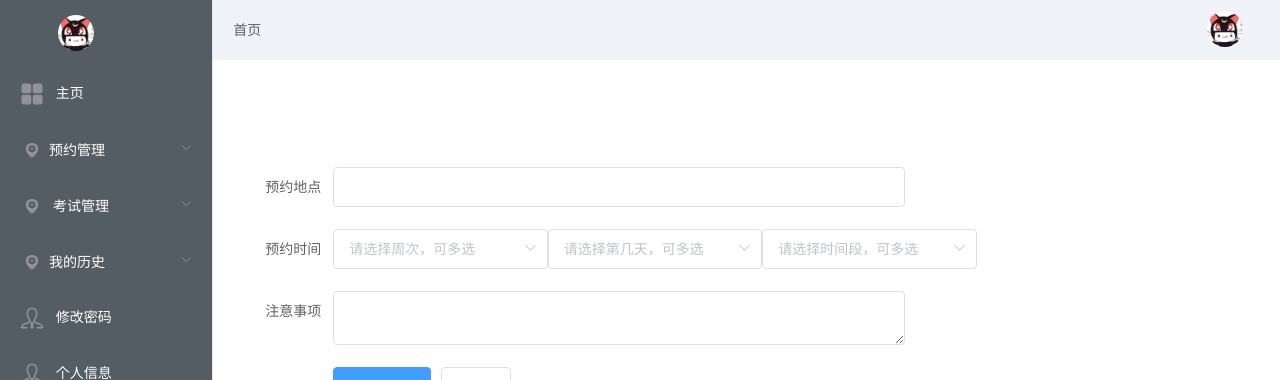
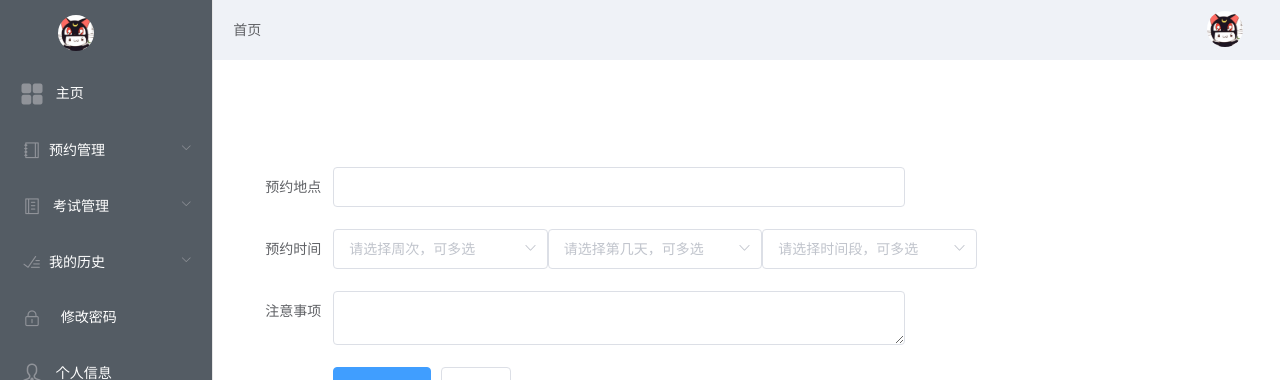
Before and after one commit to softwaredesign-0100/Software-TeacherView, a Vue app: page /#/publishRes in a window 1280 px wide. Shown: the top 380 px of the page. Built offline with nearby package versions, Linux system fonts and the light colour scheme.

Commit message:
完成侧边栏图标的替换

```diff
--- a/src/components/Sidebar.vue
+++ b/src/components/Sidebar.vue
@@ -13,29 +13,29 @@
 
                     <el-submenu index="1">
                         <template slot="title">
-                            <i class="el-icon-location"></i>
+                            <i class="el-icon-notebook-1"></i>
                             <span>预约管理</span>
                         </template>
                         <el-menu-item-group>
-                            <el-menu-item index="/Main" ><i class="zhao-icon-third-icon_search"></i> &nbsp; 我的预约</el-menu-item>
-                            <el-menu-item index="/publishRes" ><i class="zhao-icon-third-icon_calendar"></i> &nbsp; 发布预约</el-menu-item>
+                            <el-menu-item index="/Main" ><i class="el-icon-view"></i> &nbsp; 我的预约</el-menu-item>
+                            <el-menu-item index="/publishRes" ><i class="el-icon-position"></i> &nbsp; 发布预约</el-menu-item>
                         </el-menu-item-group>
                     </el-submenu>
 
                      <el-submenu index="2">
                         <template slot="title">
-                            <i class="el-icon-location"></i>
+                            <i class="el-icon-notebook-2"></i>
                             <span>&nbsp;考试管理</span>
                         </template>
                         <el-menu-item-group>
-                            <el-menu-item index="/showExam" ><i class="zhao-icon-third-icon_task"></i> &nbsp; 我的考试发布</el-menu-item>
-                            <el-menu-item index="/publishExam" ><i class="zhao-icon-third-icon_search"></i> &nbsp; 发布考试安排</el-menu-item>
+                            <el-menu-item index="/showExam" ><i class="el-icon-view"></i> &nbsp; 我的考试发布</el-menu-item>
+                            <el-menu-item index="/publishExam" ><i class="el-icon-position"></i> &nbsp; 发布考试安排</el-menu-item>
                         </el-menu-item-group>
                     </el-submenu>
 
                     <el-submenu index="3">
                         <template slot="title">
-                            <i class="el-icon-location"></i>
+                            <i class="el-icon-finished"></i>
                             <span>我的历史</span>
                         </template>
                         <el-menu-item-group>
@@ -44,7 +44,7 @@
                         </el-menu-item-group>
                     </el-submenu>
 
-                    <el-menu-item index="/changePassword"><i class="zhao-icon-third-icon_boss"></i>
+                    <el-menu-item index="/changePassword"><i class="el-icon-lock"></i>
                         &nbsp; 修改密码
                     </el-menu-item>
 
```
